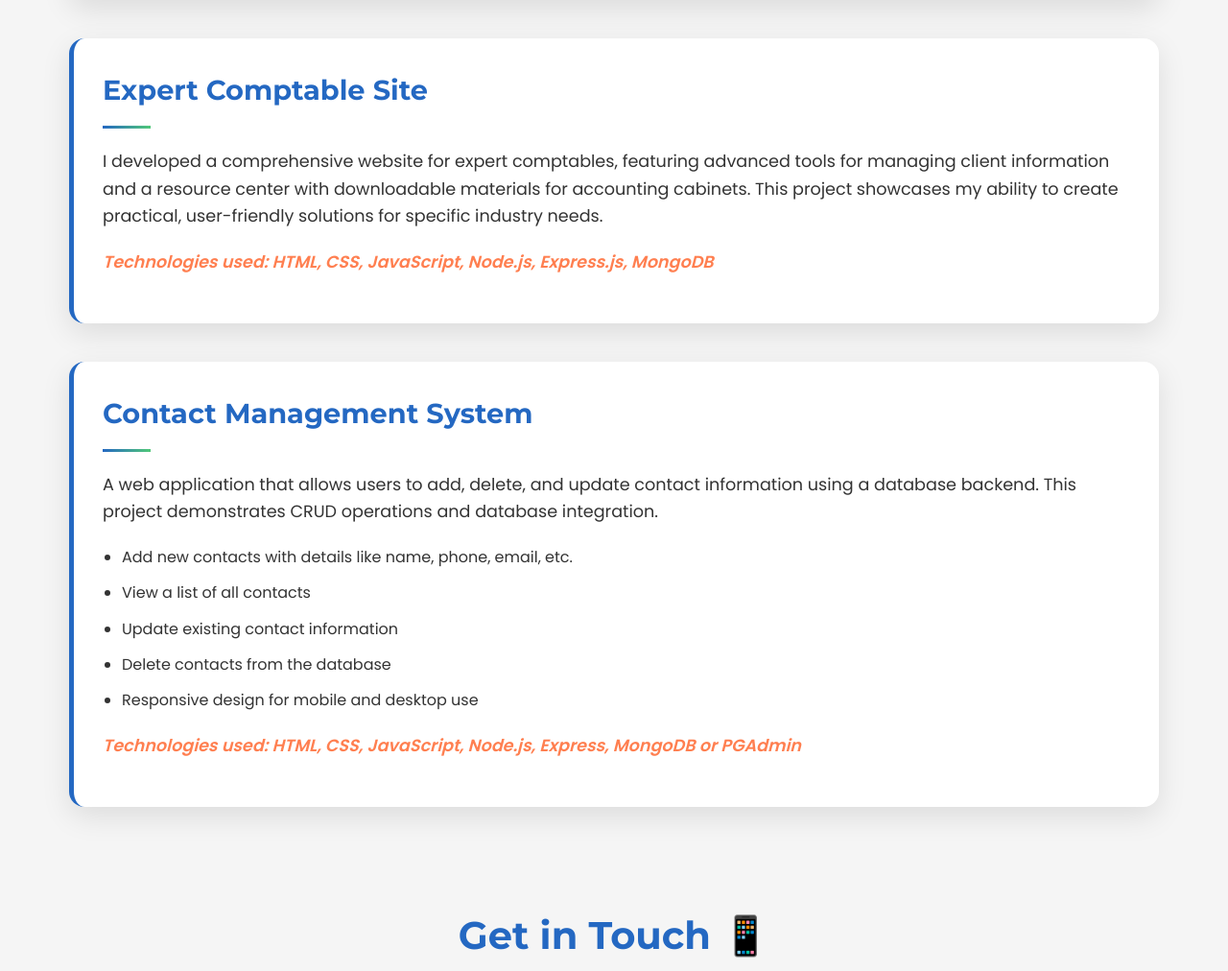
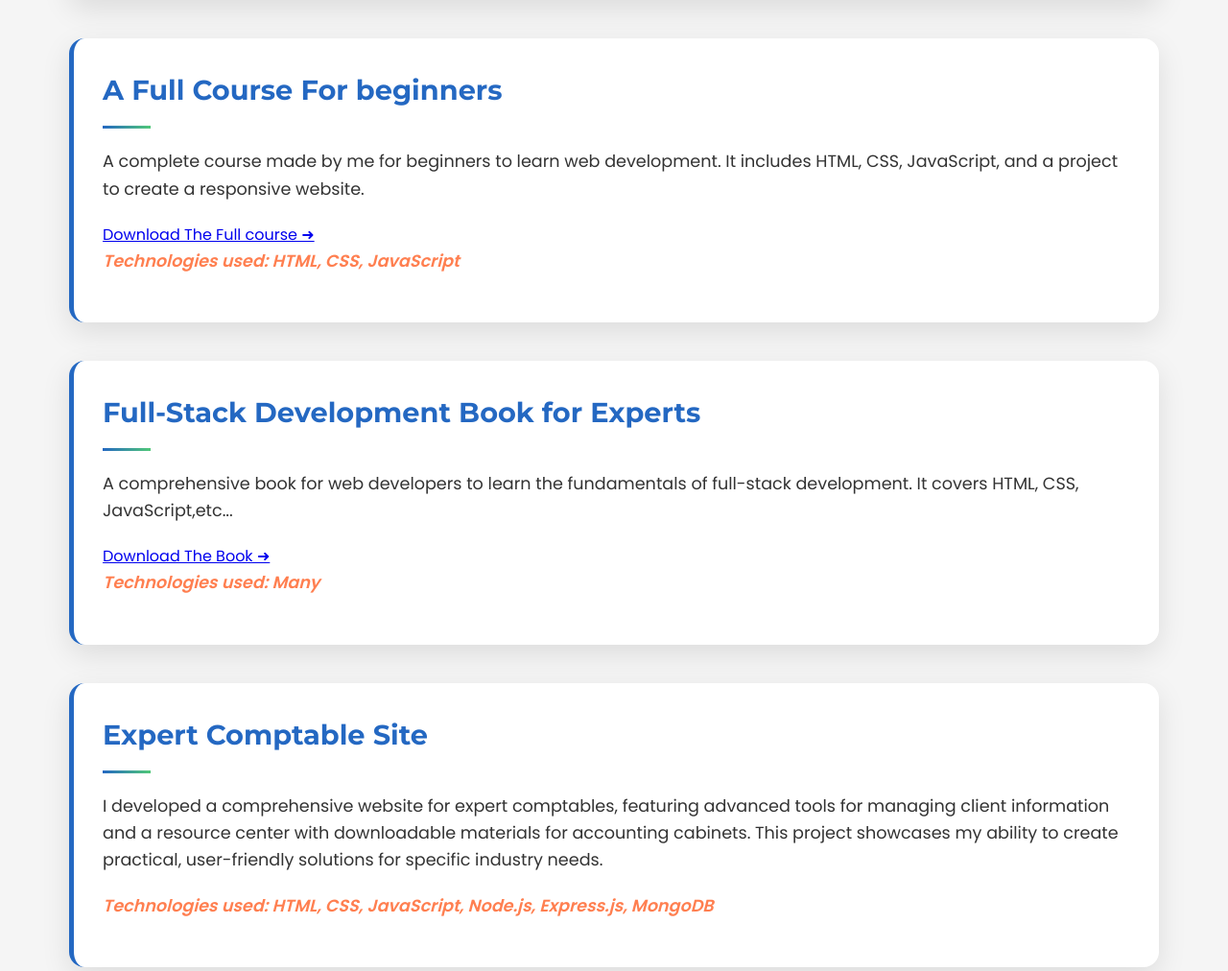
Before and after one commit to TSSEJED/Portfolio_By-Sejed_TRABELSSI, a plain HTML site: page index.html in a window 1280 px wide. Shown: the part 1254-2266 px from the top of the page at 96% size. Drawn offline with Linux system fonts and the light colour scheme.

Commit message:
Add files via upload

```diff
--- a/index.html
+++ b/index.html
@@ -66,6 +66,18 @@
 
             </div>
             <div class="project-card animate-fadeInUp">
+                <h3>A Full Course For beginners</h3>
+                <p>A complete course made by me for beginners to learn web development. It includes HTML, CSS, JavaScript, and a project to create a responsive website.</p>
+                <a href="https://drive.google.com/uc?export=download&id=1aQvB5nSR0SBEwsTU_lX01FOw5rNeXJhg" target="_blank                ">Download The Full course ➜</a>
+                <p>Technologies used: HTML, CSS, JavaScript</p>
+            </div>
+            <div class="project-card animate-fadeInUp">
+                <h3>Full-Stack Development Book for Experts</h3>
+                <p>A comprehensive book for web developers to learn the fundamentals of full-stack development. It covers HTML, CSS, JavaScript,etc...</p></p>
+                <a href="https://drive.google.com/uc?export=download&id=1kmWBIIJXGzGh_TxdDEvktpByZSaq1Myf" target="_blank                ">Download The Book ➜</a>
+                <p>Technologies used: Many</p>
+            </div>
+            <div class="project-card animate-fadeInUp">
                 <h3>Expert Comptable Site</h3>
                 <p>I developed a comprehensive website for expert comptables, featuring advanced tools for managing client information and a resource center with downloadable materials for accounting cabinets. This project showcases my ability to create practical, user-friendly solutions for specific industry needs.</p>
                 <p>Technologies used: HTML, CSS, JavaScript, Node.js, Express.js, MongoDB</p>
@@ -83,6 +95,7 @@
                 </ul>
                 <p>Technologies used: HTML, CSS, JavaScript, Node.js, Express, MongoDB or PGAdmin</p>
             </div>
+
         </section>
 
         <section id="contact" class="container">
```
